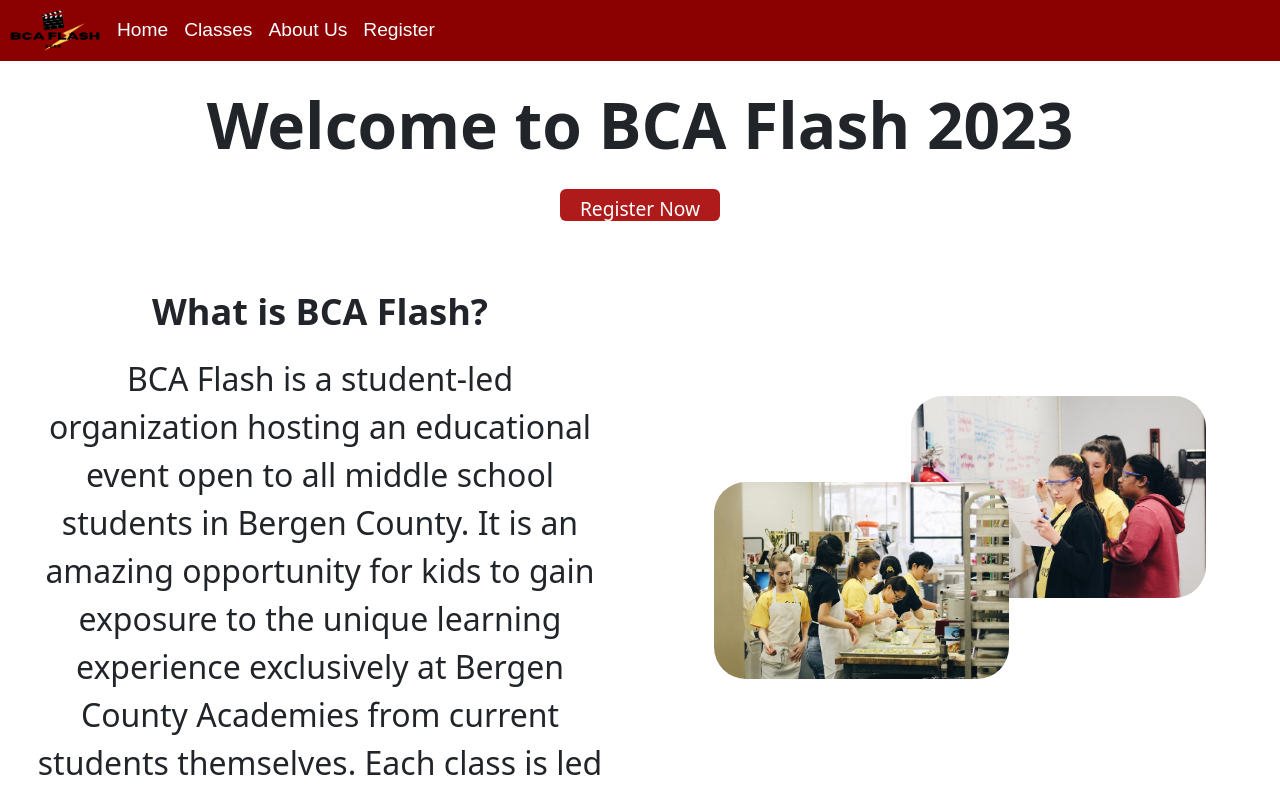
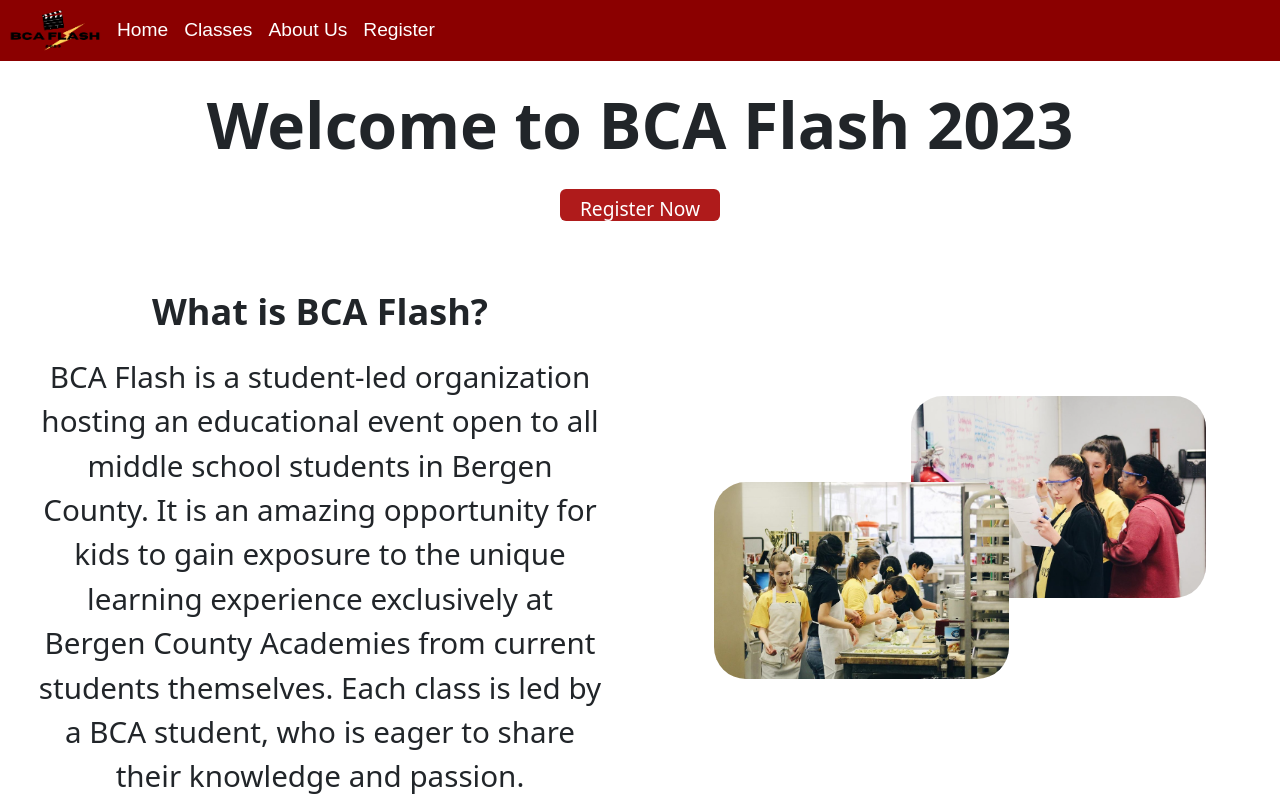
Before and after one commit to Lermanator/bca-flash, a React (Create React App) app: page / in a window 1280 px wide. Shown: the top 796 px of the page. Built offline with nearby package versions, Linux system fonts and the light colour scheme.

Commit message:
font increase

```diff
--- a/src/pages/Home/Home.css
+++ b/src/pages/Home/Home.css
@@ -67,7 +67,7 @@
 .answer {
     align-self: center;
     text-align: center;
-    font-size: 2rem;
+    font-size: 1.85rem;
     max-height: 15vh;
     padding-left: 1.5rem;
     padding-right: 1.5rem;
```
